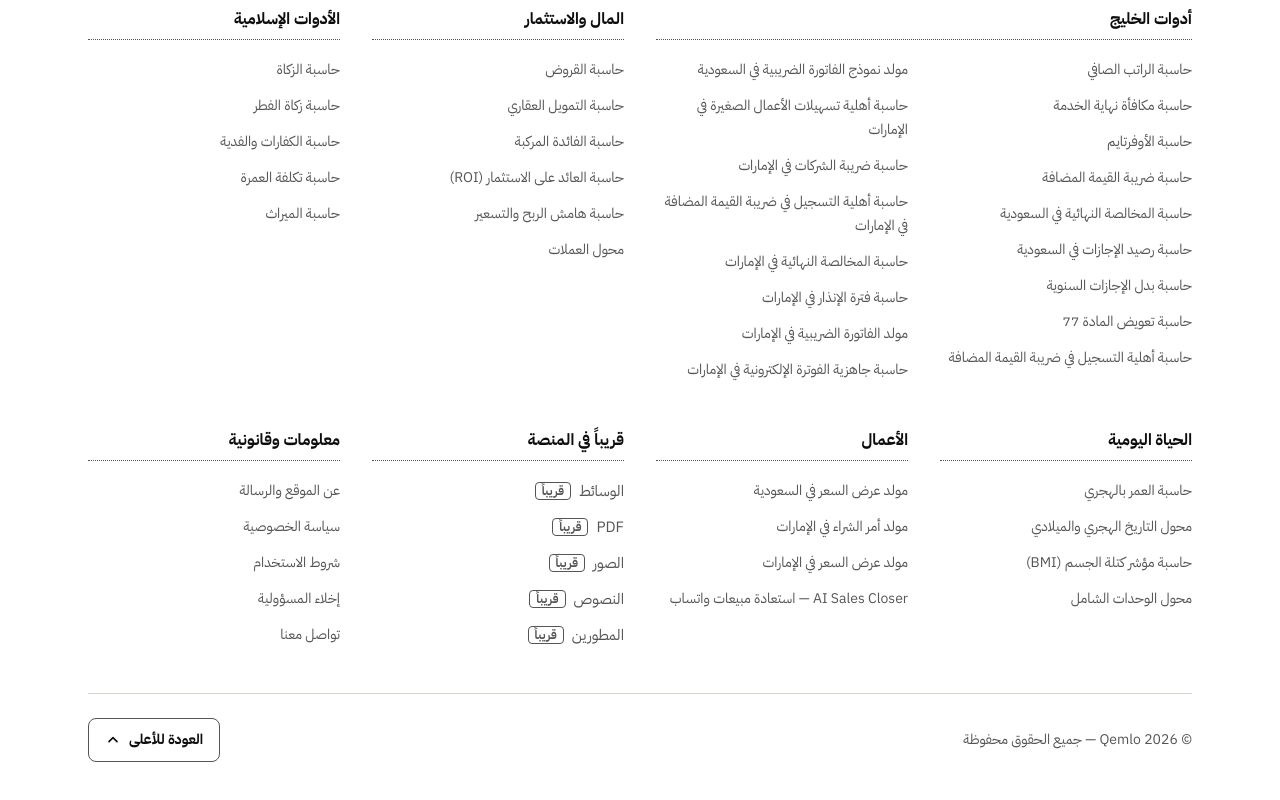
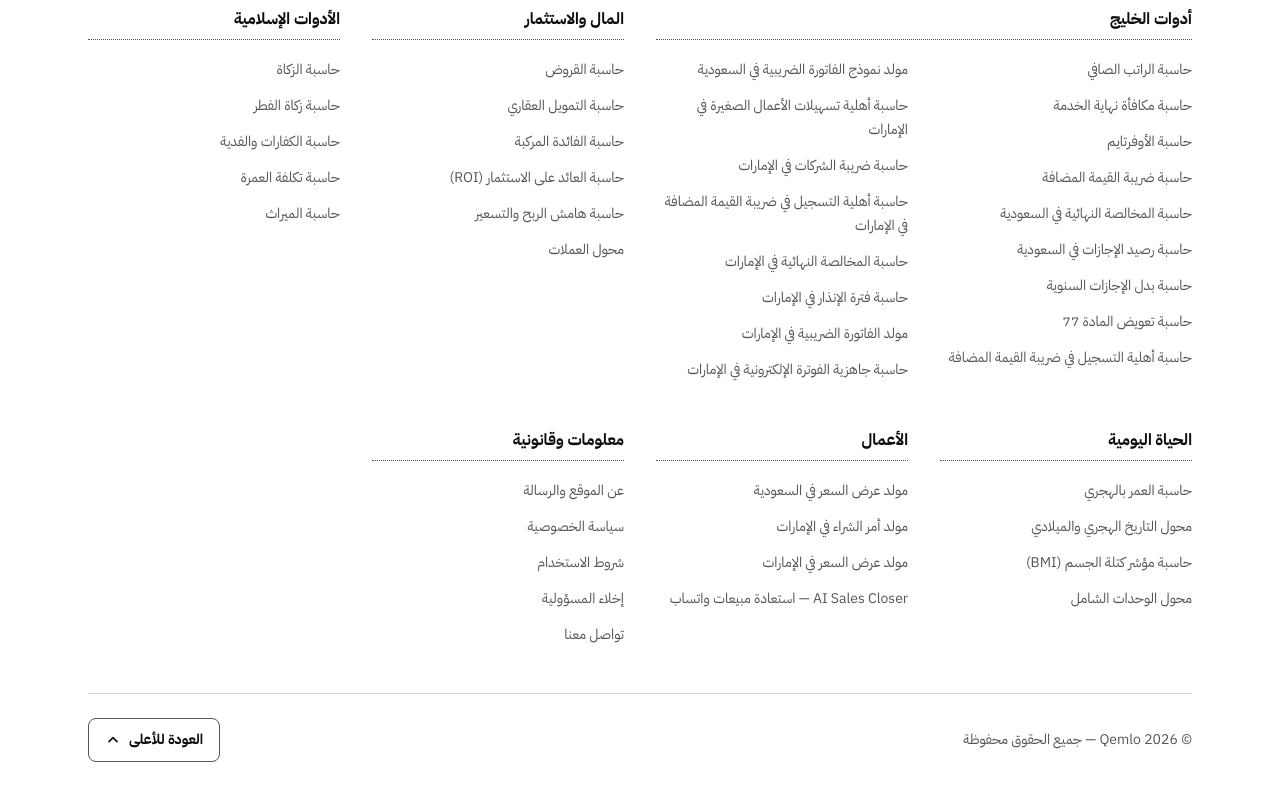
Before and after one commit to MAHMADzubair/arabic-tools, a Next.js app: page /ar/ae/notice-period-calculator in a window 1280 px wide. Shown: the part 6460-7260 px from the top of the page. Built offline with nearby package versions, Linux system fonts and the light colour scheme; no server answers.

Commit message:
fix: remove unfinished categories from shared footer

```diff
--- a/app/layout.js
+++ b/app/layout.js
@@ -277,7 +277,6 @@ const LEGAL = [
 function Footer() {
   const totalTools = getToolCount();
   const active = CATEGORIES.map((c) => ({ ...c, tools: getToolsByCategory(c.id) })).filter((c) => c.tools.length > 0);
-  const upcoming = CATEGORIES.filter((c) => getToolsByCategory(c.id).length === 0);
 
   return (
     <footer className="mt-16 border-t border-[var(--foot-line)] bg-[var(--foot-bg)] text-[var(--foot-text)] sm:mt-20">
@@ -321,19 +320,6 @@ function Footer() {
             );
           })}
 
-          {upcoming.length > 0 && (
-            <FooterGroup title="قريباً في المنصة">
-              <ul>
-                {upcoming.map((c) => (
-                  <li key={c.id} className="flex flex-wrap items-center gap-2 py-1.5 text-[15px] leading-6 text-[var(--foot-muted)]">
-                    <span>{c.nameAr}</span>
-                    <span className="rounded border border-[var(--foot-muted)] px-1.5 text-xs font-bold">قريباً</span>
-                  </li>
-                ))}
-              </ul>
-            </FooterGroup>
-          )}
-
           <FooterGroup title="معلومات وقانونية">
             <ul>
               {LEGAL.map(([href, label]) => (
```
